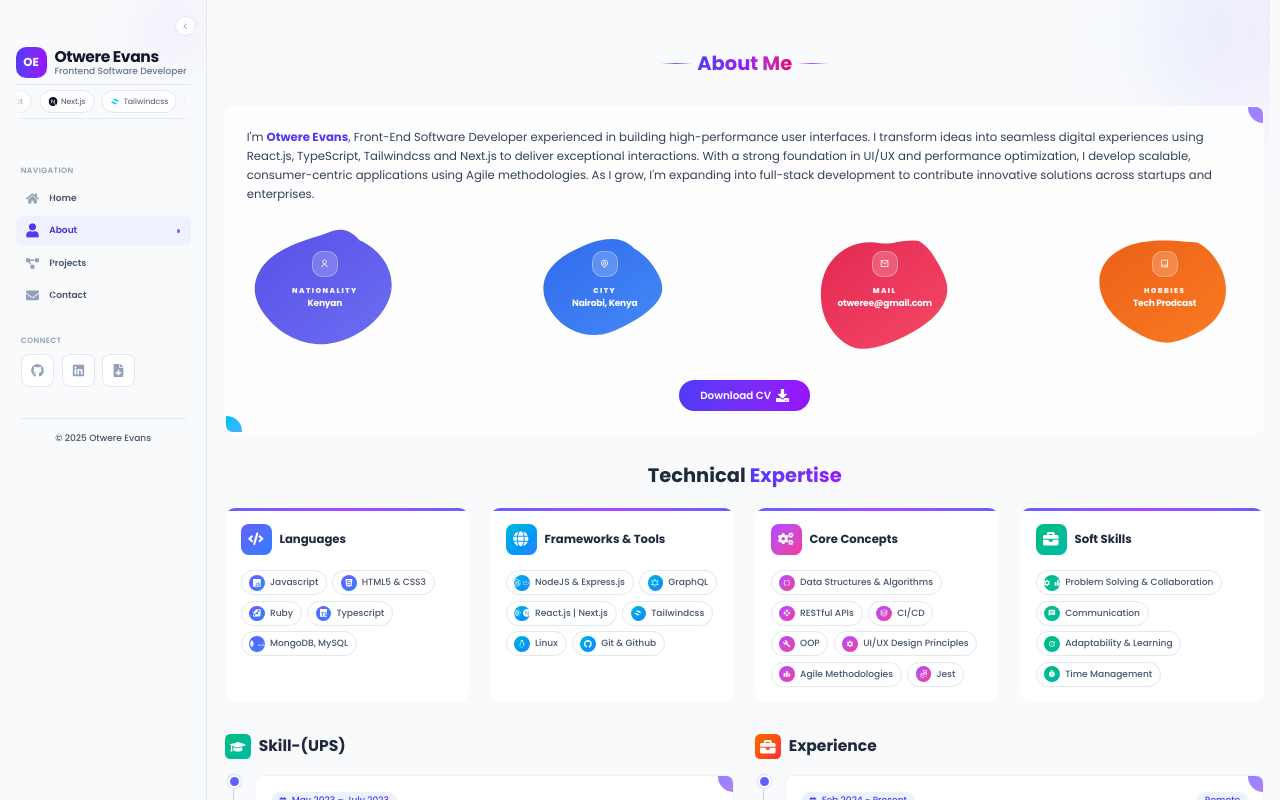
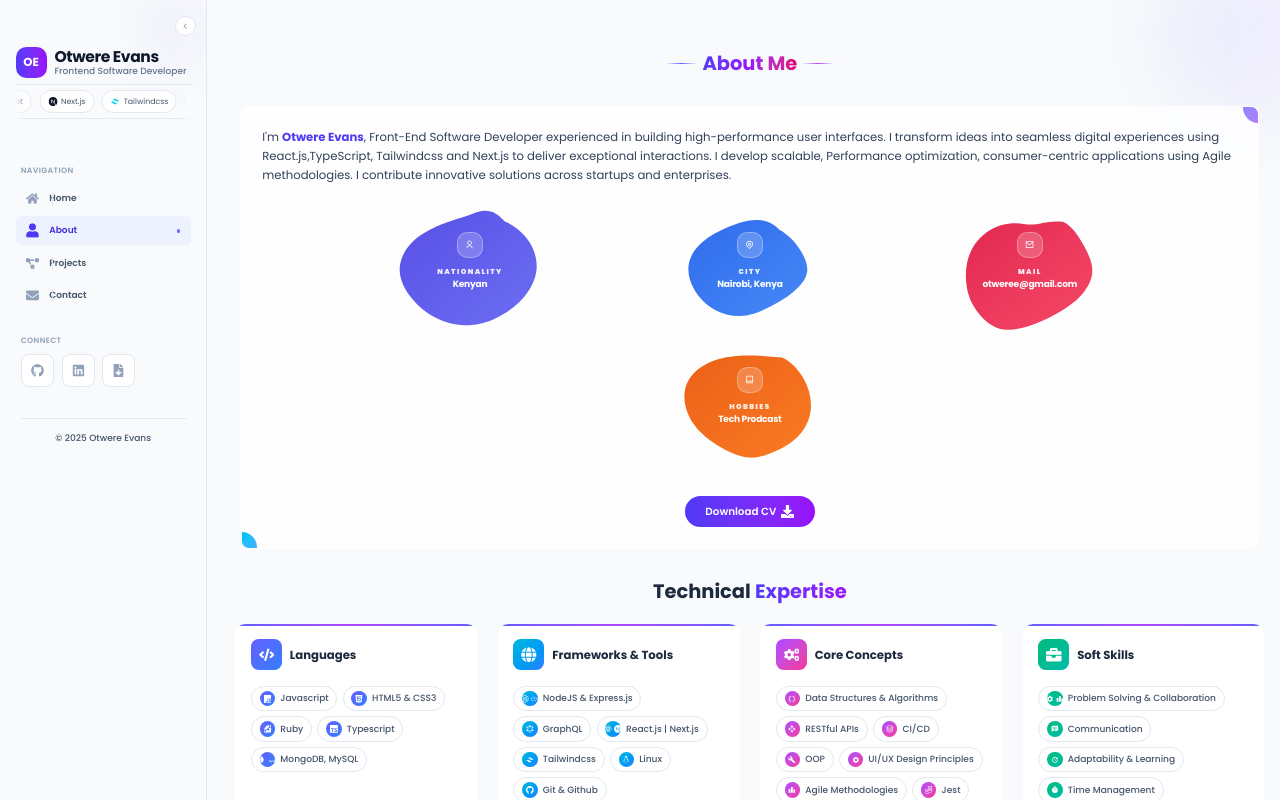
Before and after one commit to otwere/Otwere-Evans-Portfolio, a React (Vite) app: page /about in a window 1280 px wide. Shown: the top 800 px of the page. Built offline with nearby package versions, Linux system fonts and the light colour scheme.

Commit message:
home-about-index.html-updated-wordings

```diff
--- a/index.html
+++ b/index.html
@@ -7,7 +7,7 @@
   <title>Otwere Evans | Portfolio | Frontend - Developer</title>
   <link rel="icon" type="image/png" href="/img/Otwere-Pic.jpg" />
   <meta name="description"
-    content="Otwere Evans is a skilled Frontend Software Developer specializing in modern front-end technologies, UI/UX design, and high-performance web applications. Explore his portfolio to see projects in JavaScript, React, and innovative Software Development." />
+    content="Otwere Evans is a skilled Frontend Software Developer specializing in modern front-end technologies,and high-performance web applications. Explore his portfolio to see projects in JavaScript, React, and innovative Software Development." />
   <meta name="keywords"
     content="Otwere Evans,front-end Software Developer, UI/UX, React.js, JavaScript, Vite, TypeScript, scalable applications, responsive design, web performance, portfolio" />
   <meta name="author" content="Otwere Evans" />
--- a/src/App.css
+++ b/src/App.css
@@ -42,7 +42,7 @@ body {
 @media (min-width: 1280px) {
   #root {
     padding-left: 1.2rem;
-    padding-right: 1rem;
+    padding-right: 0rem;
   }
 }
 
--- a/src/pages/About.tsx
+++ b/src/pages/About.tsx
@@ -31,17 +31,17 @@ export default function About() {
           </div>
 
           {/* Main Content Card */}
-          <div className="relative mb-12 overflow-hidden rounded-xl bg-white/80 backdrop-blur-sm p-8 shadow-none shadow-indigo-100/50 border border-white/20">
+          <div className="relative mb-12 overflow-hidden rounded-xl bg-white/80 backdrop-blur-sm p-8 shadow-none shadow-indigo-100/50 border border-white/20 mx-6">
             {/* Floating elements */}
             <div className="absolute -top-6 -right-6 h-12 w-12 rounded-full bg-gradient-to-br from-indigo-400 to-purple-400"></div>
             <div className="absolute -bottom-6 -left-6 h-12 w-12 rounded-full bg-gradient-to-br from-cyan-400 to-blue-400"></div>
 
             <p className="relative text-lg leading-relaxed text-slate-700">
               I'm <strong className="font-bold text-indigo-600">Otwere Evans</strong>, Front-End Software Developer experienced in building high-performance user interfaces.
-              I transform ideas into seamless digital experiences using React.js, TypeScript,
+              I transform ideas into seamless digital experiences using React.js,TypeScript,
               Tailwindcss and Next.js to deliver exceptional interactions.
-              With a strong foundation in UI/UX and performance optimization, I develop scalable, consumer-centric applications using Agile methodologies.
-              As I grow, I'm expanding into full-stack development to contribute innovative solutions across startups and enterprises.
+               I develop scalable, Performance optimization, consumer-centric applications using Agile methodologies.
+               I contribute innovative solutions across startups and enterprises.
             </p>
 
             {/* Personal Info - Refined Blobs (Flex Layout) */}
@@ -144,7 +144,7 @@ export default function About() {
           </div>
 
           {/* Skills Section */}
-          <div className="mb-12">
+          <div className="mb-12 mx-4">
             <h2 className="mb-8 text-center text-3xl font-bold text-slate-800">
               Technical <span className="bg-gradient-to-r from-indigo-600 to-purple-600 bg-clip-text text-transparent">Expertise</span>
             </h2>
@@ -241,7 +241,7 @@ export default function About() {
                 <div className="flex h-10 w-10 items-center justify-center rounded-lg bg-gradient-to-br from-emerald-500 to-teal-500 text-white">
                   <FaGraduationCap className="h-6 w-6" />
                 </div>
-                <h2 className="text-2xl font-bold text-slate-800 ">Skill-(UPS)</h2>
+                <h2 className="text-2xl font-bold text-slate-800 ">Education</h2>
               </div>
 
               <div className="relative ml-3 border-l-2 border-indigo-200 space-y-8 pb-8">
@@ -316,7 +316,7 @@ export default function About() {
             </div>
 
             {/* Experience */}
-            <div>
+            <div className='lg:mx-4'>
               <div className="mb-6 flex items-center gap-3">
                 <div className="flex h-10 w-10 items-center justify-center rounded-lg bg-gradient-to-br from-orange-500 to-red-500 text-white">
                   <FaBriefcase className="h-6 w-6" />
--- a/src/pages/Home.tsx
+++ b/src/pages/Home.tsx
@@ -25,7 +25,7 @@ export default function Home() {
       <SEO
         title="Home"
         description="Otwere Evans is a high-ranking Frontend Developer. Explore the portfolio of Otwere Evans, an expert in React.js, UI/UX, and Scalable Web Applications."
-        keywords="Otwere Evans, Otwere Evans Portfolio, Frontend Developer, React Developer, UI/UX Designer, Software Engineer, Web Developer Kenya"
+        keywords="Otwere Evans, Otwere Evans Portfolio, Frontend Developer, React Developer, Software Engineer, Web Developer Kenya"
         schema={personSchema}
       />
       <section id="home" className="animate-enter min-h-full flex items-center justify-start pt-64 pb-10 md:pt-80 lg:pt-80 bg-slate-50 px-6">
```
